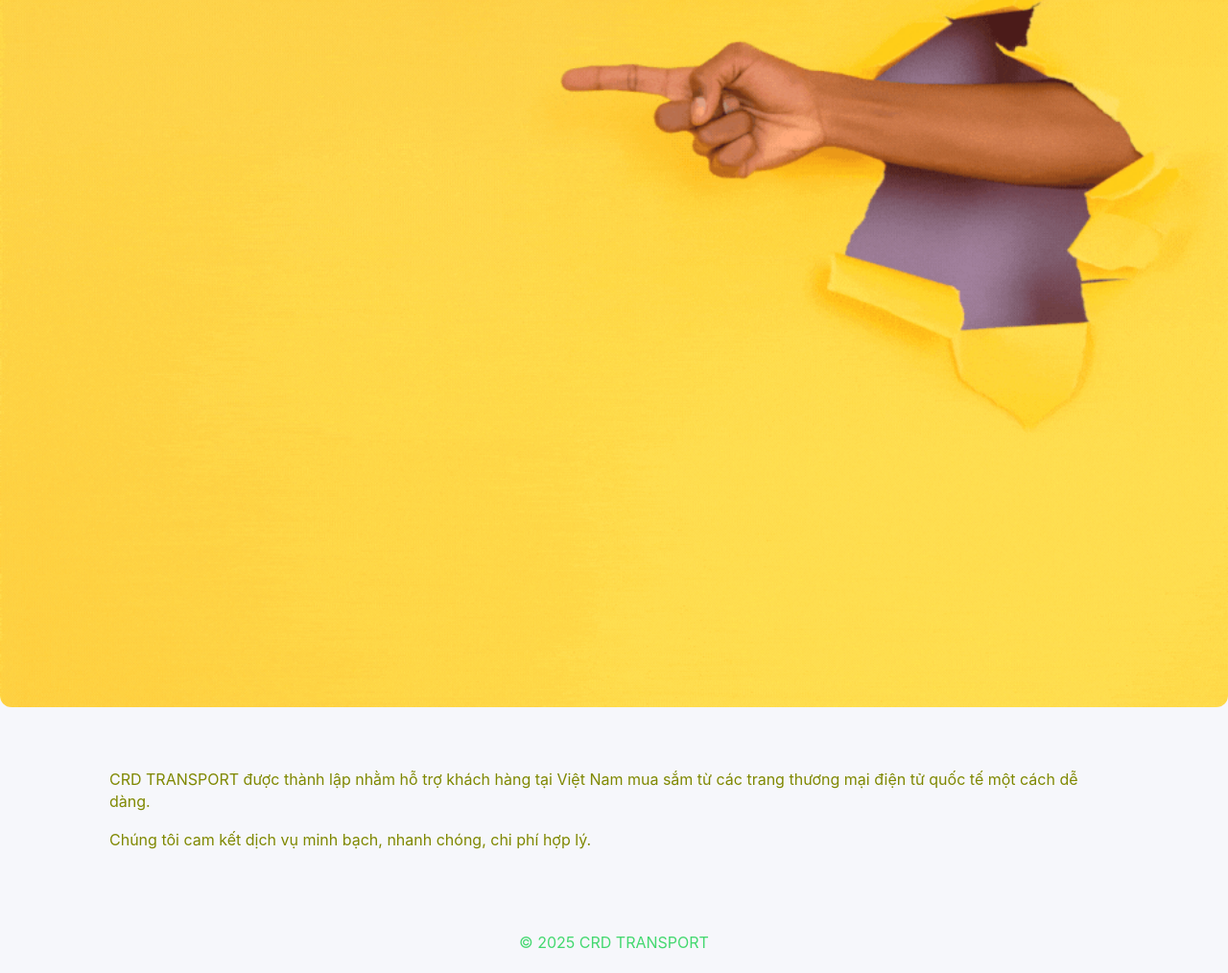
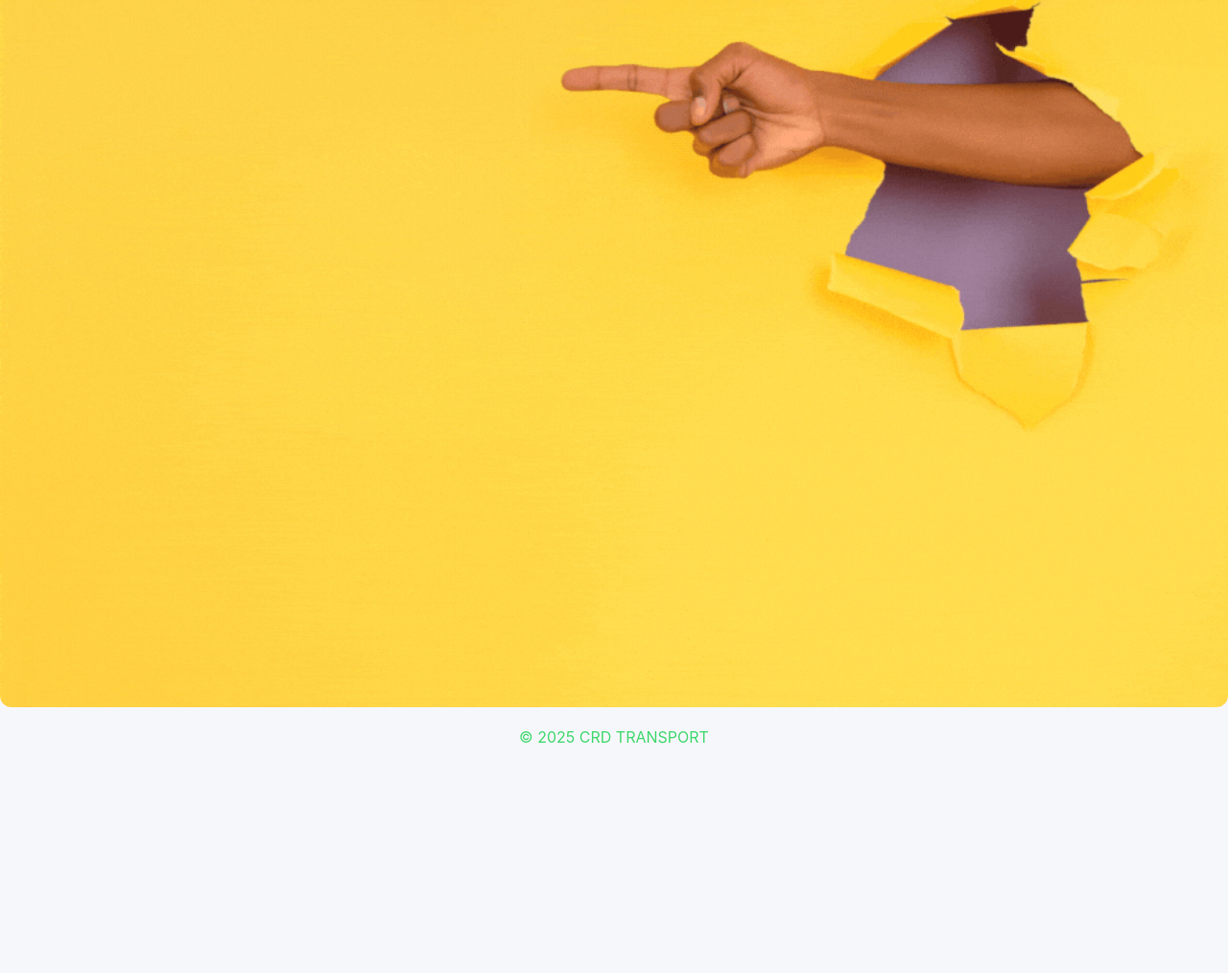
Before and after one commit to CRDTransport/vanchuyen, a plain HTML site: page about.html in a window 1280 px wide. Shown: the part 443-1457 px from the top of the page at 96% size. After the commit the page ends 1243 px from the top, so only its background shows below. Drawn offline with nearby package versions, Linux system fonts and the light colour scheme.

Commit message:
Update about.html

```diff
--- a/about.html
+++ b/about.html
@@ -17,11 +17,6 @@
     </div>
   </header>
   <section class="banner" data-aos="fade-down"><img src="1.gif" alt="Banner"></section>
-  <main class="container"><section class="section" data-aos="fade-up">
-
-        <p>CRD TRANSPORT được thành lập nhằm hỗ trợ khách hàng tại Việt Nam mua sắm từ các trang thương mại điện tử quốc tế một cách dễ dàng.</p>
-        <p>Chúng tôi cam kết dịch vụ minh bạch, nhanh chóng, chi phí hợp lý.</p>
-      </section></main>
   <footer class="footer">© 2025 CRD TRANSPORT</footer>
   <script src="https://unpkg.com/aos@2.3.1/dist/aos.js"></script>
   <script>AOS.init();</script>
```
